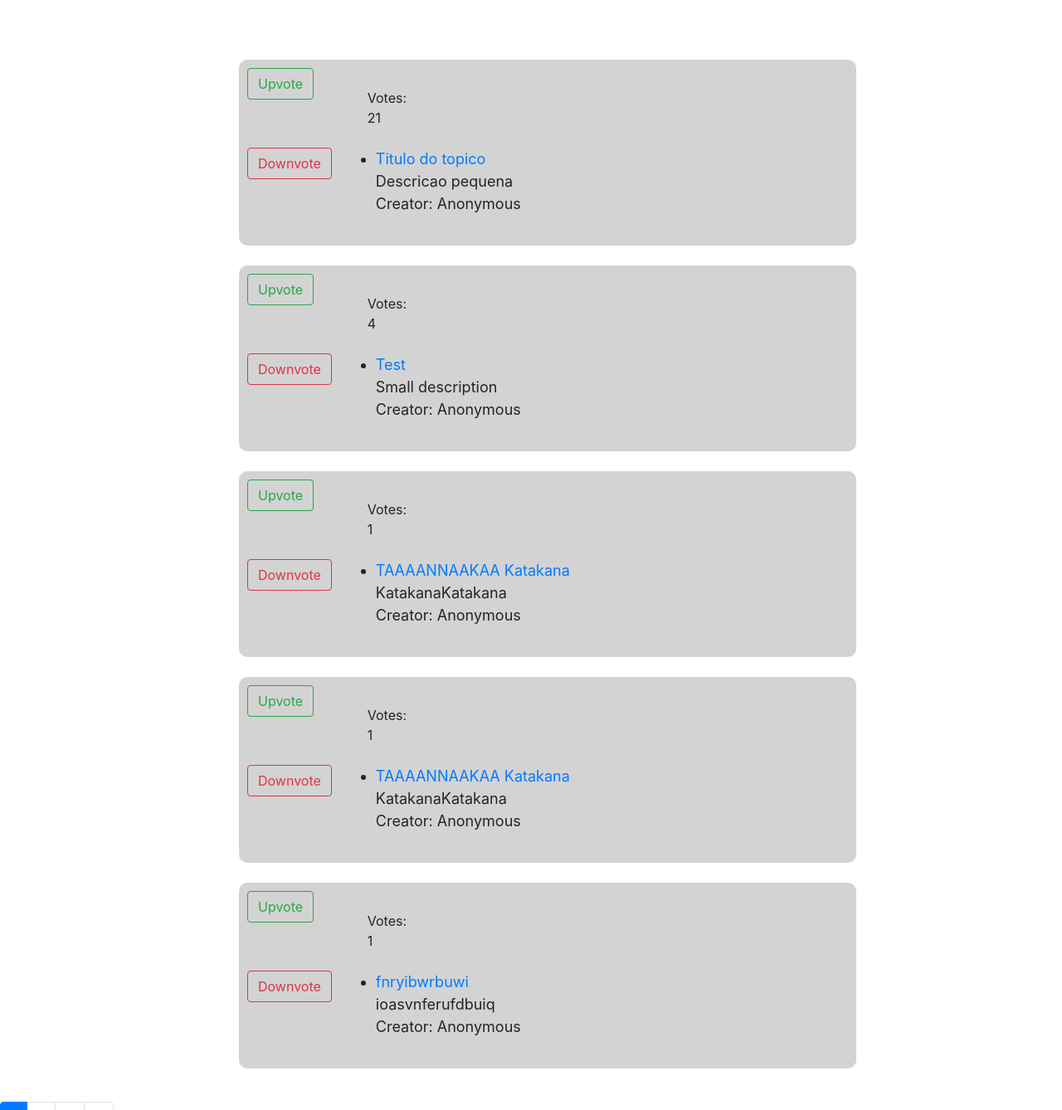
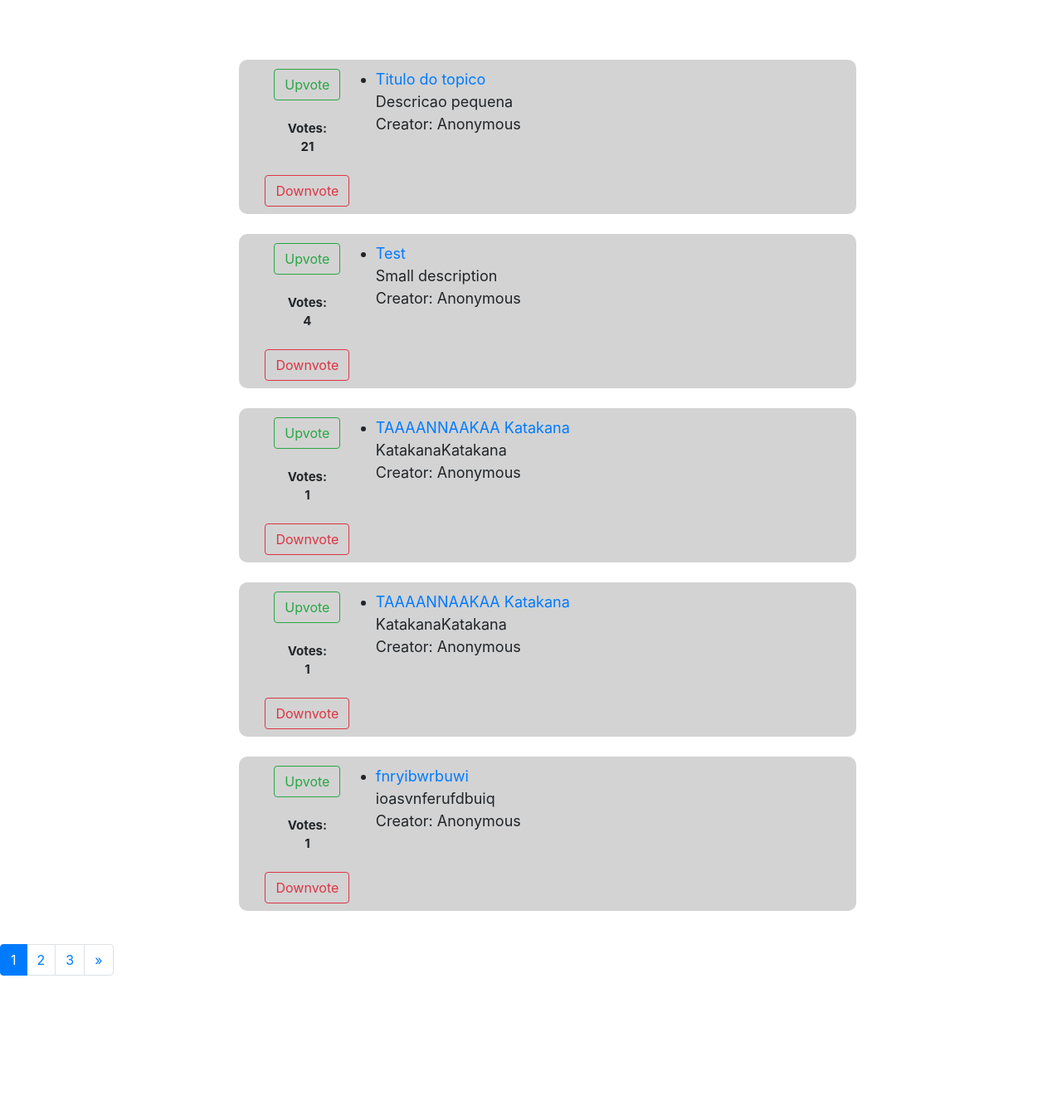
Before and after one commit to LucasSte/WebApp-CES-22, a Django app: page / in a window 1280 px wide. Shown: the part 64-1402 px from the top of the page at 83% size. After the commit the page ends 1240 px from the top, so only its background shows below. Run offline with Django 3.2, Linux system fonts and the light colour scheme; data comes from the database, SQL or seed files in the repository; some libraries are stand-ins or nearby versions.

Commit message:
Adjusting first page front end

```diff
--- a/templates/WebApp/base.html
+++ b/templates/WebApp/base.html
@@ -27,7 +27,7 @@
         {% if request.user.is_authenticated %}
         <li class="nav-item dropdown">
             <a class="nav-link dropdown-toggle" href="#" id="navbarDropdown" role="button" data-toggle="dropdown" aria-haspopup="true" aria-expanded="false">
-              <span>Hi {{ request.user }}!</span>
+              <span style="color: orange;">Hi {{ request.user }}!</span>
             </a>
             <div class="dropdown-menu" aria-labelledby="navbarDropdown">
                 <a class="dropdown-item" href="{% url 'Topics:new' %}">Post</a>
--- a/templates/WebApp/index.html
+++ b/templates/WebApp/index.html
@@ -12,20 +12,25 @@
 {% endif %}
 <br>
 {% if topics %}
+
 <ul>
 {% for topic in topics %}
-        <div class="box" id="box-{{topic.id}}">
+<div class="box">
+    <div class="div1" id="box-{{ topic.id }}">
         {% include 'Topics/vote_section.html' %}
+    </div>
     <div class="content">
             <li><a href="/Topics/{{topic.id}}">{{topic.title_text}}</a>
                     <br> {{topic.small_description}}
                     <br> Creator: {{topic.creator}}<br>
-                <br> </li>
+            </li>
+
     </div>
 </div>
     <br>
     {% endfor %}
 </ul>
+
 
 {% if topics.has_other_pages %}
   <ul class="pagination">
```
Lines whose indentation alone changed are shown as unchanged.
